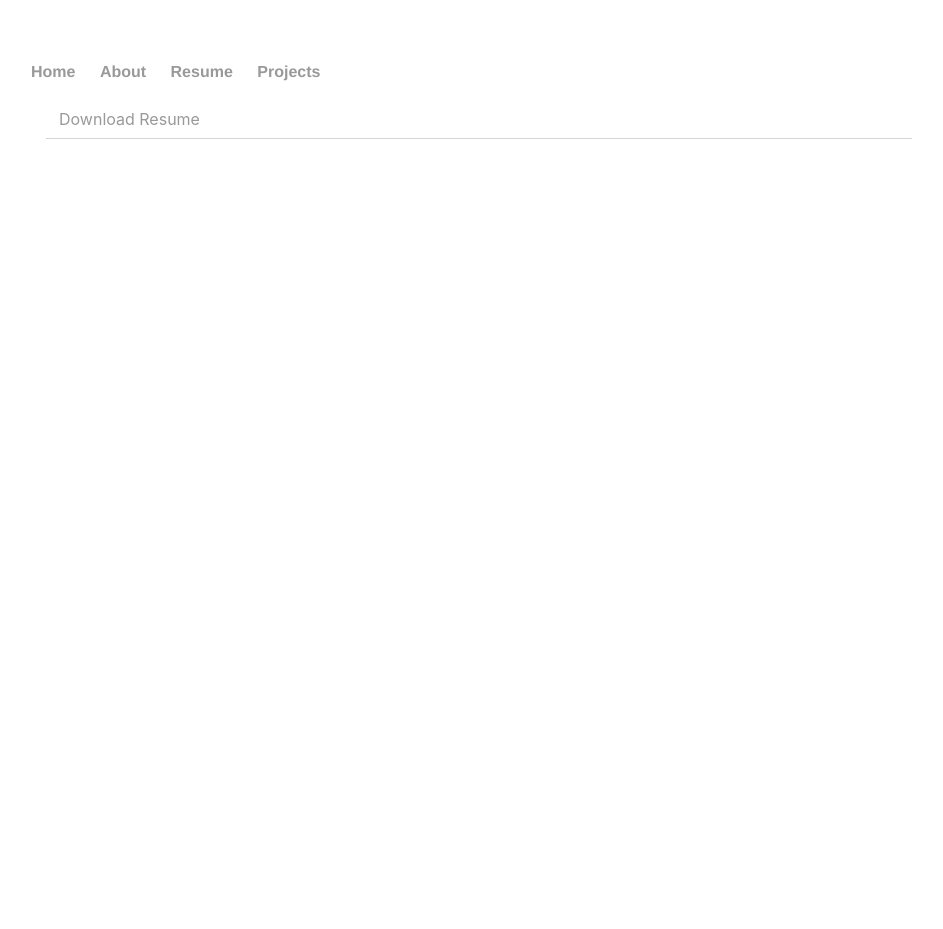
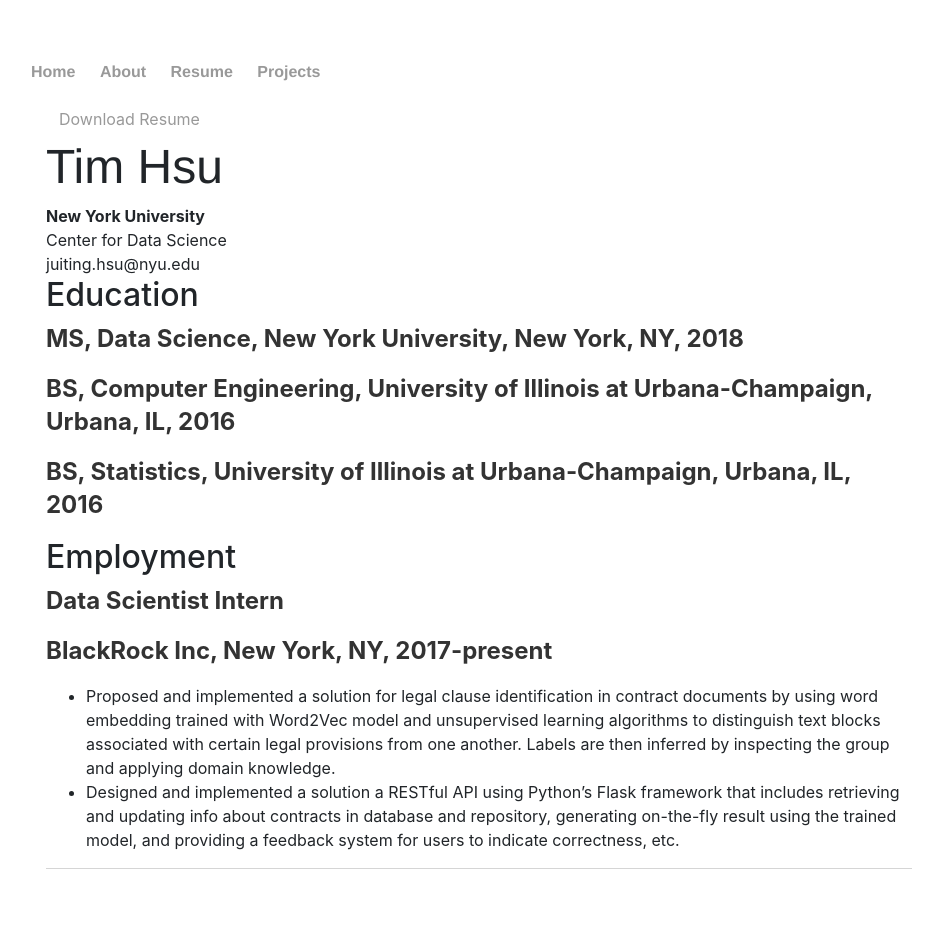
Before and after one commit to timatim/timatim.github.io, a Jekyll site: the page built from resume/index.html, in a window 1280 px wide. Shown: the whole page, without its empty margins (161-1104 px from the left). Built offline with Jekyll 4.4.1, drawn with Linux system fonts in a browser that asks for light colours; before the commit the page ends 900 px from its top, so only the background shows below that.

```diff
--- a/resume/index.html
+++ b/resume/index.html
@@ -1,7 +1,27 @@
 ---
 layout: default
-title: Tim Hsu
+title: Resume - Tim Hsu
 ---
 <div class="cv">
   <a href="files/resume.pdf" class="btn btn-default pull-right" title="Download Resume PDF">Download Resume</a>
+  <div itemscope itemtype="http://data-vocabulary.org/Person">
+  <span itemprop="name"><h1>Tim Hsu</h1></span>
+  <span itemprop="affiliation"><strong>New York University</strong><br></span>
+  <span itemprop="affiliation">Center for Data Science<br></span>
+  <span class="obfuscate">juiting.hsu@nyu.edu</span>
+
+  <h2>Education</h2>
+	<p><strong>MS, Data Science, New York University, New York, NY, 2018</strong><br>
+	<p><strong>BS, Computer Engineering, University of Illinois at Urbana-Champaign, Urbana, IL, 2016</strong></p>
+	<p><strong>BS, Statistics, University of Illinois at Urbana-Champaign, Urbana, IL, 2016</strong></p>
+  </div>
+
+  <h2>Employment</h2>
+	<p><strong>Data Scientist Intern</strong></p>
+	<p><strong>BlackRock Inc, New York, NY, 2017-present</strong></p>
+	<ul>
+		<li>Proposed and implemented a solution for legal clause identification in contract documents by using word embedding trained with Word2Vec model and unsupervised learning algorithms to distinguish text blocks associated with certain legal provisions from one another. Labels are then inferred by inspecting the group and applying domain knowledge.</li>
+		<li>Designed and implemented a solution a RESTful API using Python’s Flask framework that includes retrieving and updating info about contracts in database and repository, generating on-the-fly result using the trained model, and providing a feedback system for users to indicate correctness, etc.</li>
+	</ul>
+
 </div>
```
Also changed, not shown: projects/index.html (added, +21 -0 lines).
